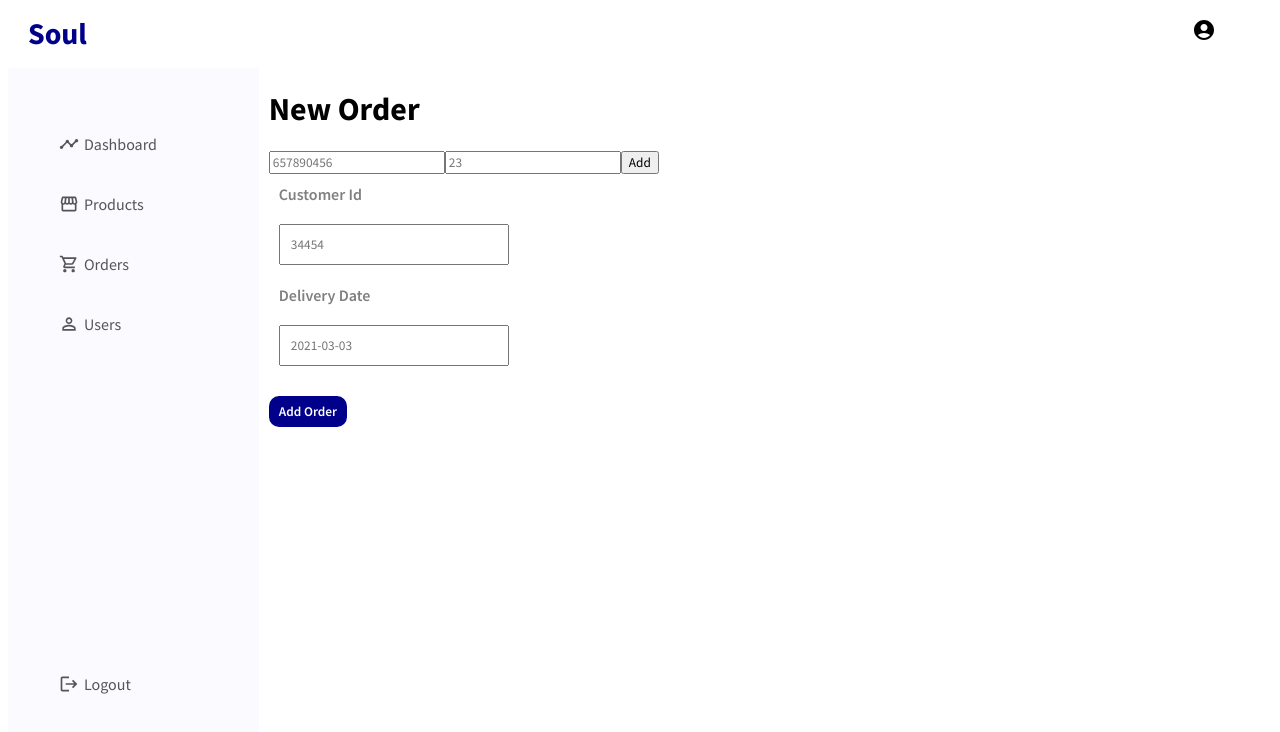
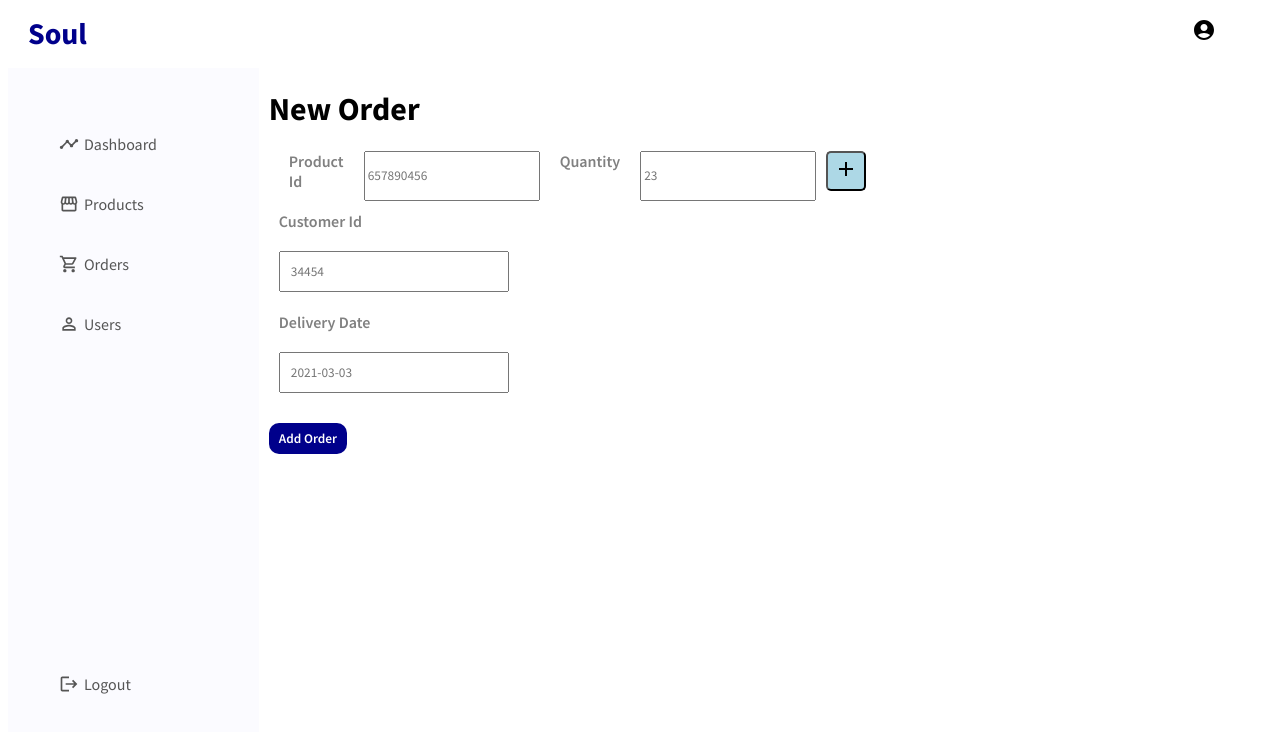
Before and after one commit to Kinza-Ali/apparel-admin, a React (Create React App) app: page /newOrder in a window 1280 px wide. Shown: the top 732 px of the page. Built offline with nearby package versions, Linux system fonts and the light colour scheme.

Commit message:
order updated

```diff
--- a/src/components/pages/order/NewOrder.css
+++ b/src/components/pages/order/NewOrder.css
@@ -12,7 +12,6 @@
   display: flex;
   flex-direction: row;
   justify-content: space-between;
-  /* border: 20px solid red; */
   margin-bottom: 10px;
   width: 300px;
 }
--- a/src/components/pages/order/NewOrder.jsx
+++ b/src/components/pages/order/NewOrder.jsx
@@ -80,12 +80,14 @@ function NewOrder() {
         {itemList.map((x, i) => {
           return (
             <div key={i} className="addOrder">
+              <label>Product Id</label>
               <input
                 name="productId"
                 placeholder="657890456"
                 value={x.productId}
                 onChange={(e) => handleInputChange(e, i)}
               />
+              <label> Quantity </label>
               <input
                 className="ml10"
                 name="quantity"
@@ -93,14 +95,16 @@ function NewOrder() {
                 value={x.quantity}
                 onChange={(e) => handleInputChange(e, i)}
               />
-              <div className="btn-box">
+              <div className="addOrder">
                 {itemList.length !== 1 && (
                   <button className="mr10" onClick={() => handleRemoveClick(i)}>
-                    Remove
+                    <RemoveOutlinedIcon />
                   </button>
                 )}
                 {itemList.length - 1 === i && (
-                  <button onClick={handleAddClick}>Add</button>
+                  <button className="ml10" onClick={handleAddClick}>
+                    <AddIcon />
+                  </button>
                 )}
               </div>
             </div>
--- a/src/components/pages/order/UpdateOrder.jsx
+++ b/src/components/pages/order/UpdateOrder.jsx
@@ -46,7 +46,7 @@ function UpdateOrder() {
             </div>
             <div className="orderInfoItem">
               <span className="orderInfoKey">Delivery Date:</span>
-              <span className="orderInfoValue">12-02-22</span>
+              <span className="orderInfoValue">2021-02-01</span>
             </div>
             <div className="ordeInfoItem">
               <span className="orderInfoKey">Total Price:</span>
@@ -65,7 +65,7 @@ function UpdateOrder() {
             <label>Delivery Date</label>
             <input
               type="text"
-              placeholder="12-03-22"
+              placeholder="2021-03-01"
               onChange={(e) => handleInput(e)}
             />
           </div>
```
